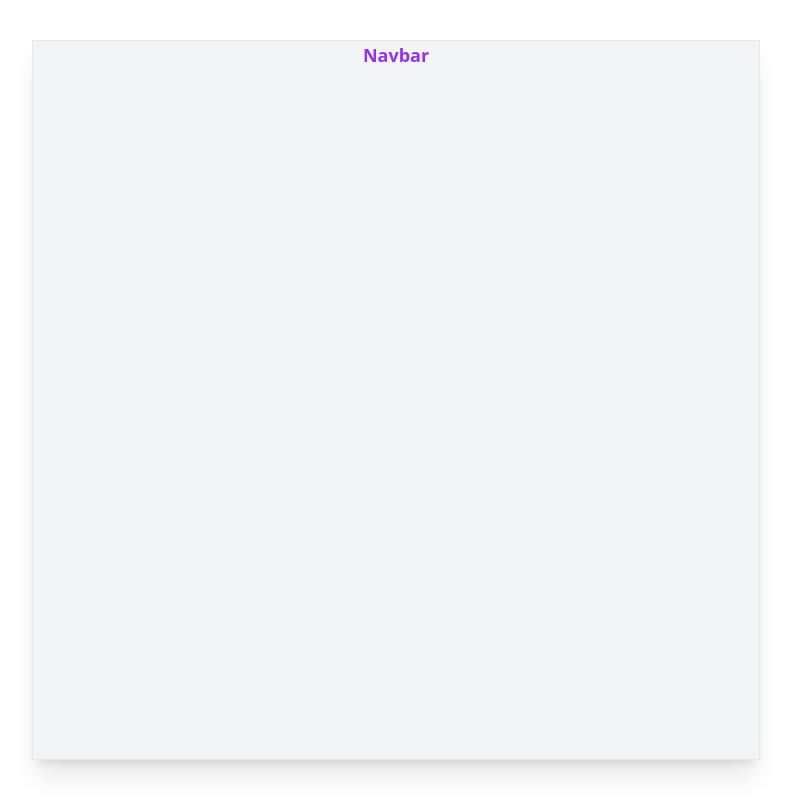
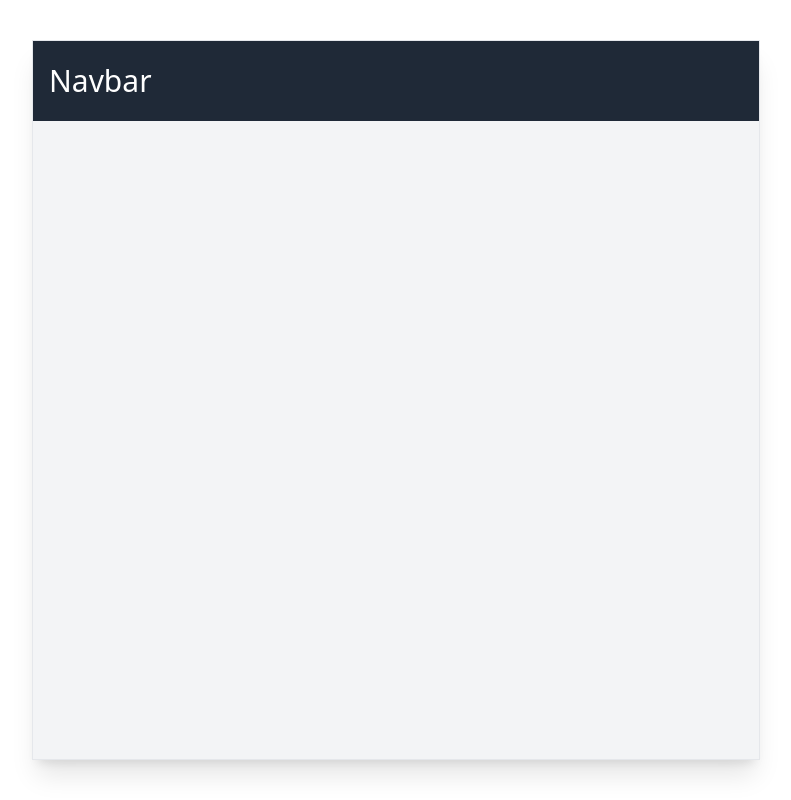
Before and after one commit to Stachacl/firebase-chat, a React (Create React App) app: page / in a window 1280 px wide. Shown: the whole page, without its empty margins (244-1035 px from the left). Built offline with nearby package versions, Linux system fonts and the light colour scheme.

Commit message:
navbar styles

```diff
--- a/src/Components/Navbar.jsx
+++ b/src/Components/Navbar.jsx
@@ -2,8 +2,8 @@
 
 
 const style = {
-nav: `text-purple-600`,
-heading: `text-purple-600 text-lg text-purple font-semibold`
+nav: `bg-gray-800 h-20 flex justify-beetween items-center p-4`,
+heading: `text-white text-3xl`
 }
 
 const Navbar = () => {
```
